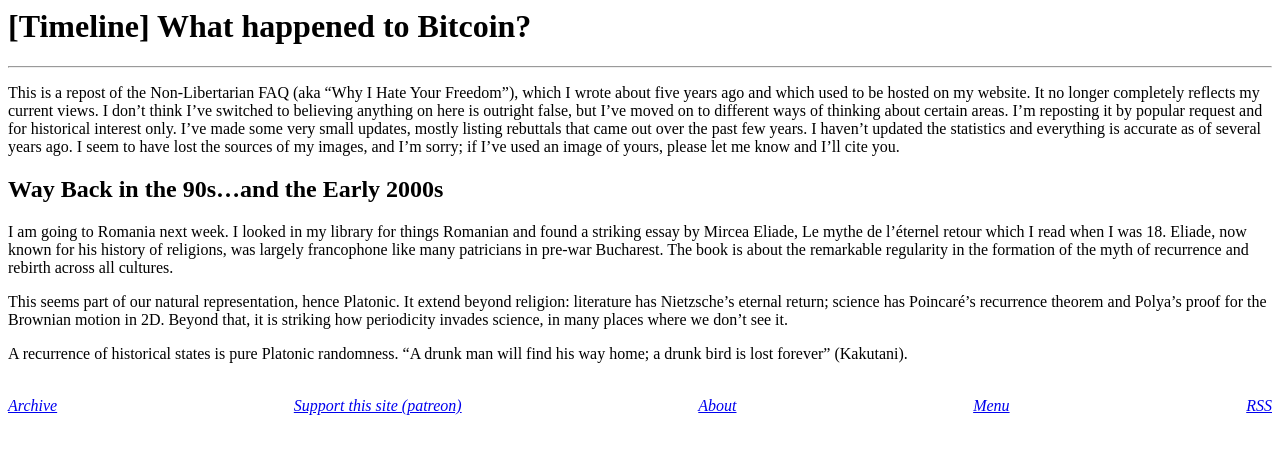
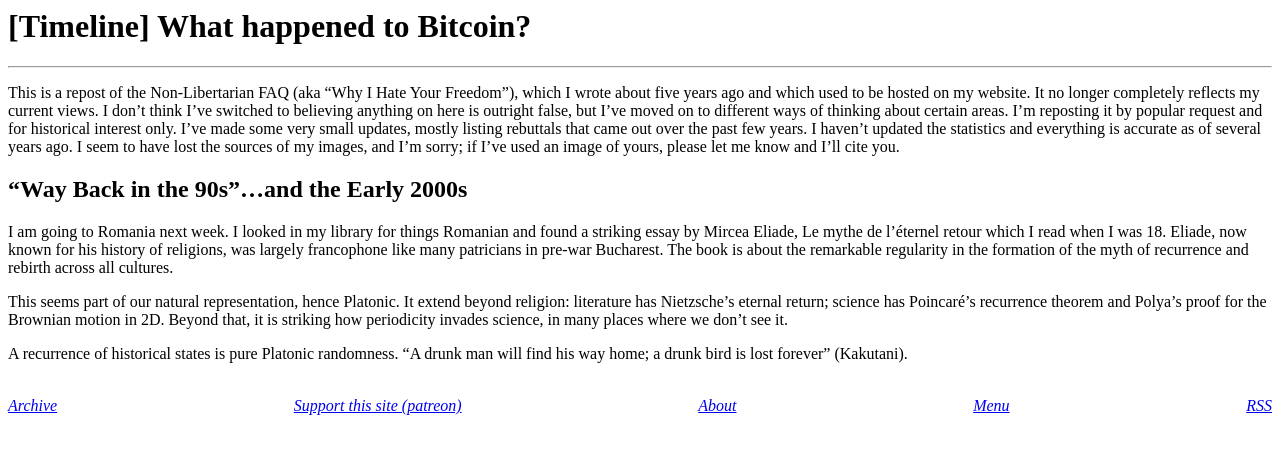
Before and after one commit to derykmakgill/website, a Jekyll site: the page built from _research/bitcoin.md, in a window 1280 px wide. Shown: the top 454 px of the page. Built offline with Jekyll 4.4.1, drawn with Linux system fonts in a browser that asks for light colours.

```diff
--- a/_research/bitcoin.md
+++ b/_research/bitcoin.md
@@ -6,7 +6,7 @@ date: 2020-11-01
 
 This is a repost of the Non-Libertarian FAQ (aka “Why I Hate Your Freedom”), which I wrote about five years ago and which used to be hosted on my website. It no longer completely reflects my current views. I don’t think I’ve switched to believing anything on here is outright false, but I’ve moved on to different ways of thinking about certain areas. I’m reposting it by popular request and for historical interest only. I’ve made some very small updates, mostly listing rebuttals that came out over the past few years. I haven’t updated the statistics and everything is accurate as of several years ago. I seem to have lost the sources of my images, and I’m sorry; if I’ve used an image of yours, please let me know and I’ll cite you.
 
-## Way Back in the 90s...and the Early 2000s
+## "Way Back in the 90s"...and the Early 2000s
 
 I am going to Romania next week. I looked in my library for things Romanian and found a striking essay by Mircea Eliade, Le mythe de l’éternel retour which I read when I was 18. Eliade, now known for his history of religions, was largely francophone like many patricians in pre-war Bucharest. The book is about the remarkable regularity in the formation of the myth of recurrence and rebirth across all cultures.
 
```
